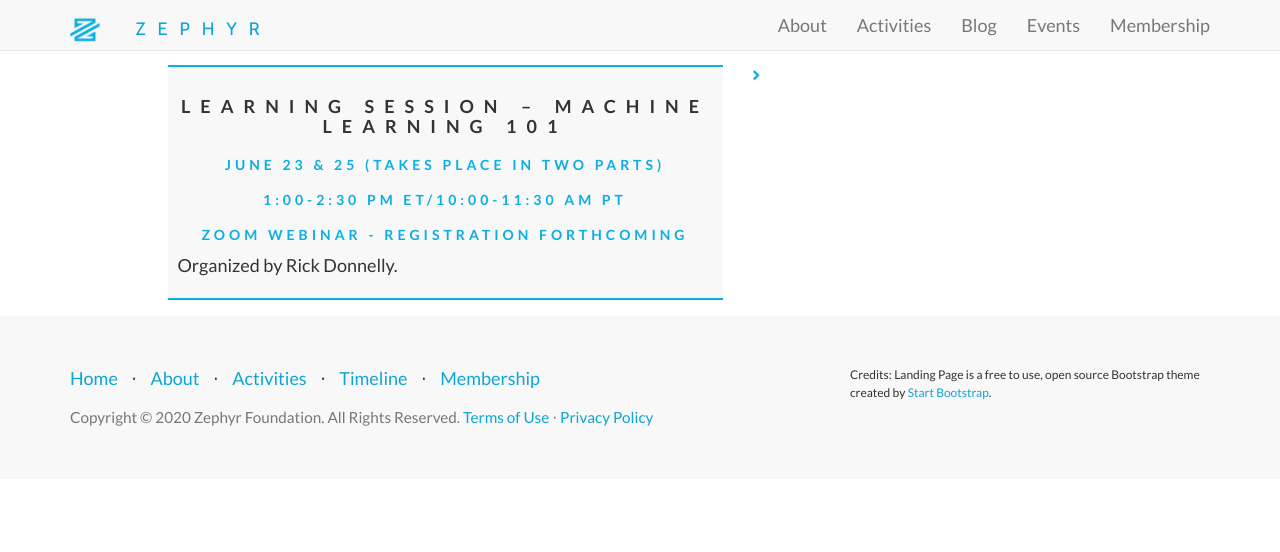
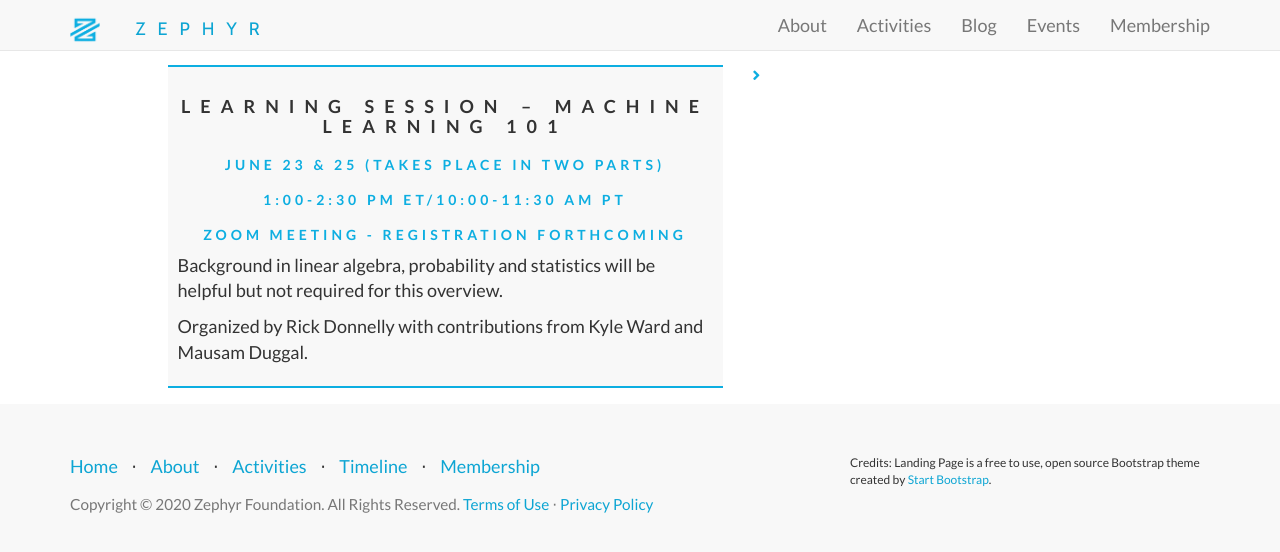
Before and after one commit to ZephyrTransport/zephyr-website, a Jekyll site: the page built from _events/2020-june-learning-machine-learning-101.md, in a window 1280 px wide. Shown: the top 552 px of the page. Built offline with Jekyll 4.4.1, drawn with Linux system fonts in a browser that asks for light colours; nearby versions of some CDN libraries.

Commit message:
add  prereq

```diff
--- a/_events/2020-june-learning-machine-learning-101.md
+++ b/_events/2020-june-learning-machine-learning-101.md
@@ -5,8 +5,8 @@ title: Learning Session – Machine Learning 101
 type: Learning Session
 day: June 23 & 25 (takes place in two parts)
 time: 1:00-2:30 PM ET/10:00-11:30 AM PT
-place: Zoom Webinar - Registration forthcoming
+place: Zoom Meeting - Registration forthcoming
 additional-msg:
-summary: "Organized by Rick Donnelly.
+summary: "<p>Background in linear algebra, probability and statistics will be helpful but not required for this overview.<p>Organized by Rick Donnelly with contributions from Kyle Ward and Mausam Duggal.
 "
 ---
```
